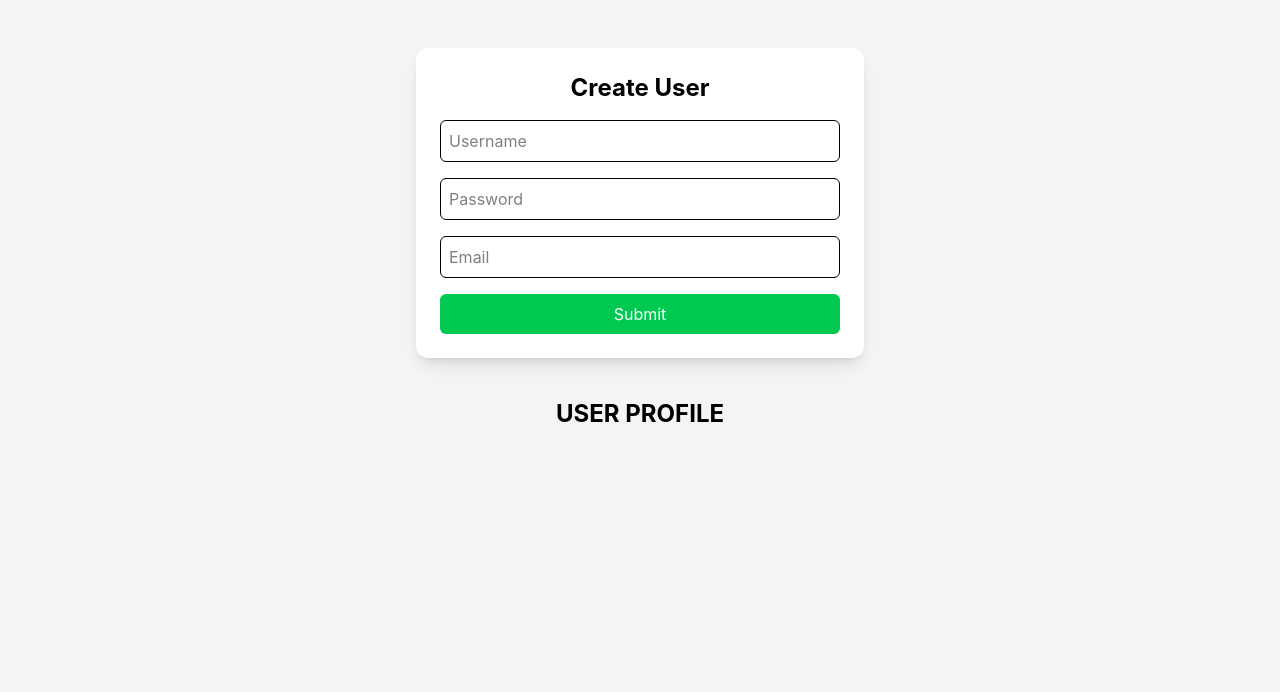
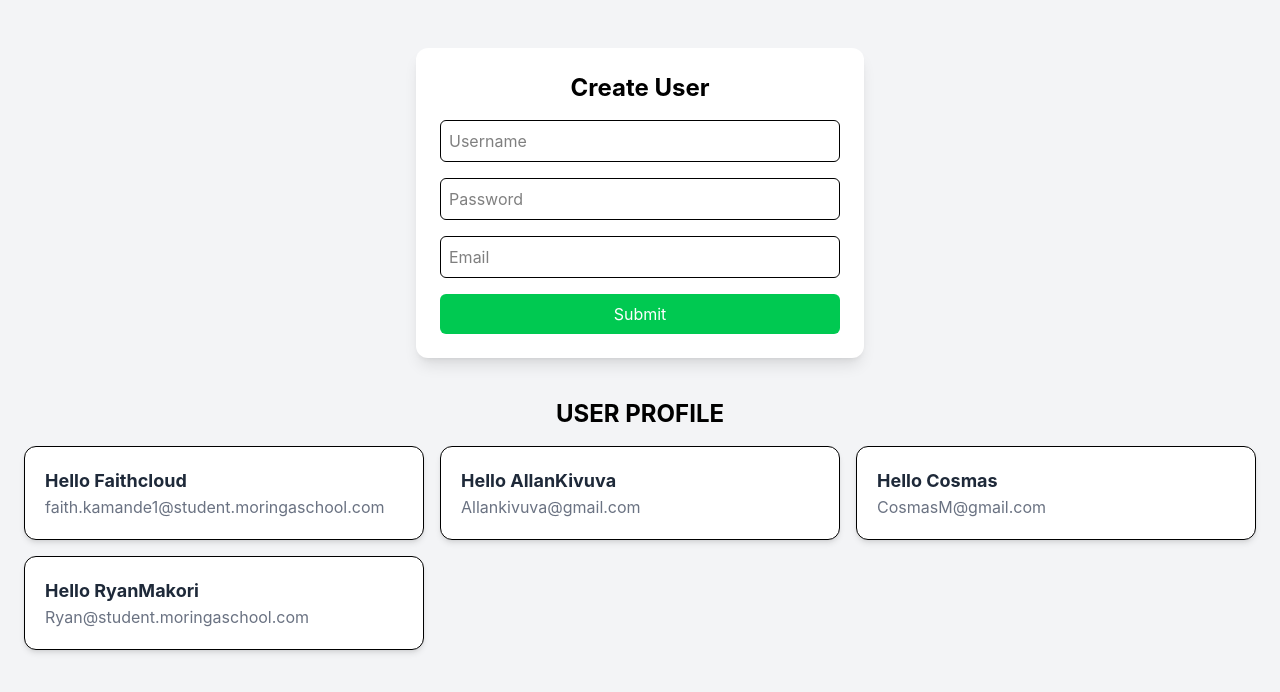
Before and after one commit to muurucosmas/chargeFlow, a React (Vite) app: page /profile in a window 1280 px wide. Shown: the top 692 px of the page. Built offline with nearby package versions, Linux system fonts and the light colour scheme; data requests are answered from the project's data file.

Commit message:
Final commit

```diff
--- a/db.json
+++ b/db.json
@@ -1,5 +1,29 @@
 {
   "users": [
+    {
+      "username": "Faithcloud",
+      "password": "wrjieokdslsmf38wi",
+      "email": "faith.kamande1@student.moringaschool.com",
+      "id": "8G6QUdDJpXM"
+    },
+    {
+      "username": "AllanKivuva",
+      "password": "ewijw2p[wa",
+      "email": "Allankivuva@gmail.com",
+      "id": "lRJfdcZx-ds"
+    },
+    {
+      "username": "Cosmas",
+      "password": "mr3qhiews",
+      "email": "CosmasM@gmail.com",
+      "id": "IPp2HXD968k"
+    },
+    {
+      "username": "RyanMakori",
+      "password": "lwiewokslasiq",
+      "email": "Ryan@student.moringaschool.com",
+      "id": "YepvizOENq4"
+    }
   ],
   "$schema": "./node_modules/json-server/schema.json"
 }
--- a/src/component/Login.jsx
+++ b/src/component/Login.jsx
@@ -1,5 +1,5 @@
 import React, { useState } from 'react'
-import Sidebar from '../components/sidebar'
+import Sidebar from './sidebar'
 
 function Login({ addData }) {
   const [loginForm, setLoginForm] = useState({
--- a/src/pages/About.jsx
+++ b/src/pages/About.jsx
@@ -1,6 +1,6 @@
 import React from "react";
 import { Outlet } from 'react-router-dom';
-import Sidebar from "../components/sidebar";
+import Sidebar from "../component/sidebar";
 
 function About() {
   return (
@@ -11,7 +11,7 @@
 
 
       {/* Title */}
-      <h1 className="text-3xl font-extrabold text-center text-gray-800 mb-8 bg-green-500 p-3">
+      <h1 className="text-3xl font-extrabold text-center text-gray-200 mb-8 bg-green-500 p-3">
         ⚡ About ChargeFlow
       </h1>
 
```
Also changed, not shown: src/component/sidebar.jsx (renamed from src/components/sidebar.jsx).
